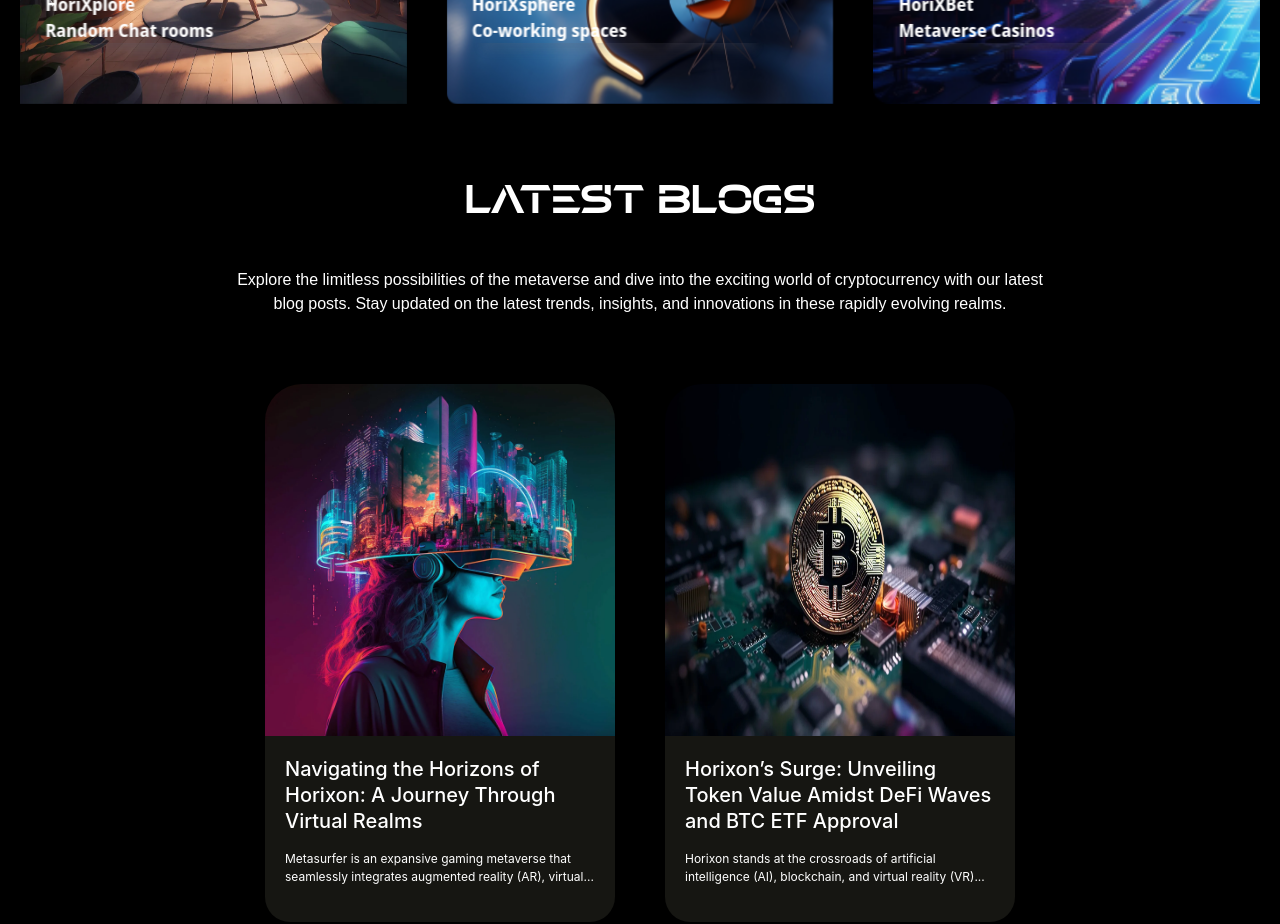
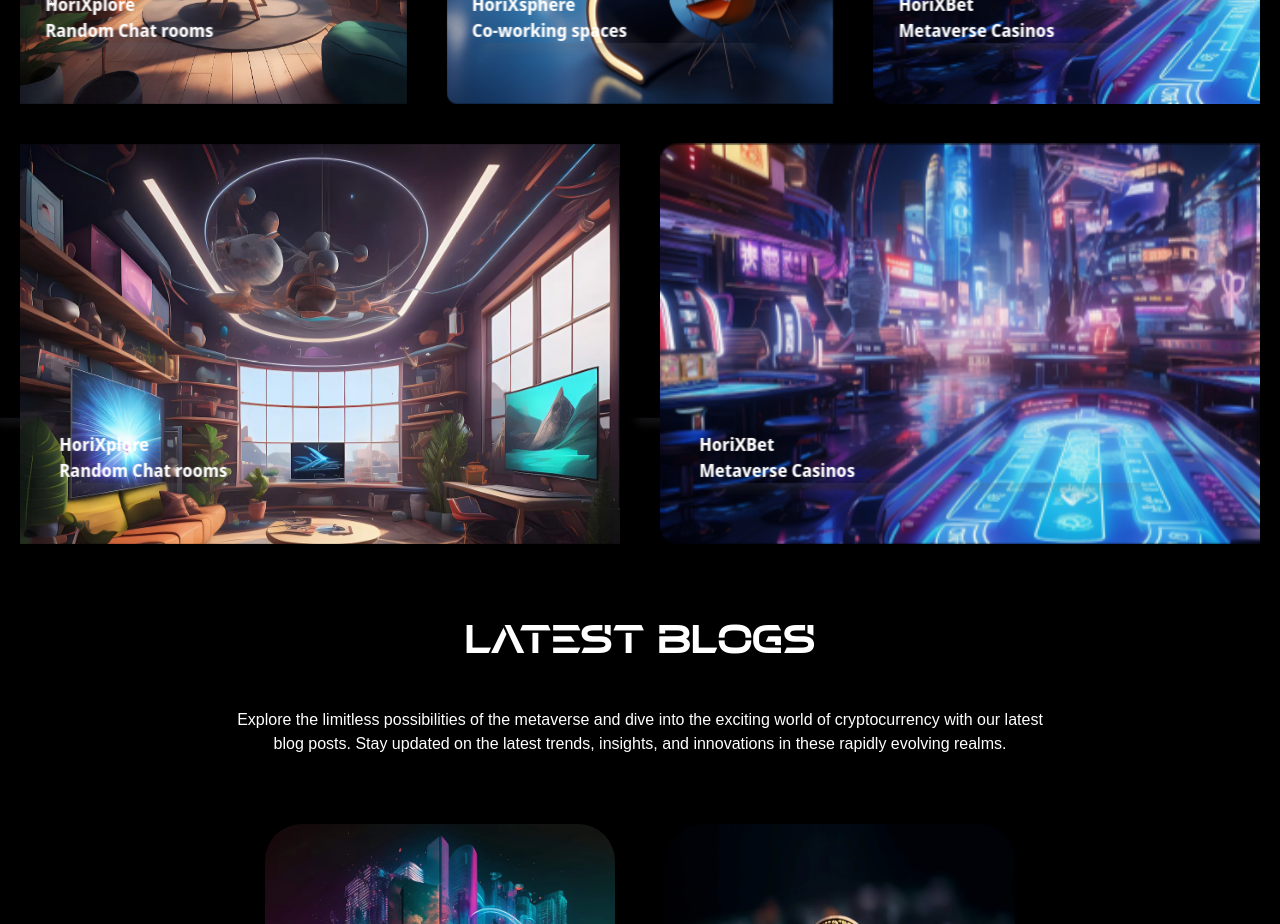
Before and after one commit to vimalbhesaniya/MetaBlock, a React (Vite) app: page / in a window 1280 px wide. Shown: the part 6320-7244 px from the top of the page. Built offline with nearby package versions, Linux system fonts and the light colour scheme; a web font is replaced by a local one.

Commit message:
--cards updated

```diff
--- a/src/Components/Button.jsx
+++ b/src/Components/Button.jsx
@@ -4,7 +4,7 @@ import React from 'react'
 const Button = ({ Text  , onclick , path}) => {
     return (
         <>
-            <button className="button" onClick={onclick}> <a  href={path??'#'} target='_blank' >{Text}</a></button>
+            <button className="button" onClick={onclick}><a  href={path??'#'} target='_blank' >{Text}</a></button>
         </>
     )
 }
--- a/src/Pages/HomePage/Home.jsx
+++ b/src/Pages/HomePage/Home.jsx
@@ -21,7 +21,7 @@ import fourFlip from "../../Components/Images/fourFlip.png";
 import five from "../../Components/Images/five.png";
 import fiveFlip from "../../Components/Images/fiveFlip.png";
 import AOS from "aos";
-import newImage from "../../assets/new.jpg"
+import newImage from "../../assets/new.jpg";
 import svg1 from "../../Components/SVG/1.svg";
 import svg2 from "../../Components/SVG/2.svg";
 import svg3 from "../../Components/SVG/3.svg";
@@ -37,7 +37,6 @@ import RenderModal from "../../Modals/RenderModal";
 import { whichModal } from "../../main";
 
 const Home = () => {
-
     const [s1, s2, s3, s4, s5] = useContext(Navigater);
     const [modal, setModal] = useContext(whichModal);
     useEffect(() => {
@@ -74,12 +73,15 @@ const Home = () => {
                         experiences.
                     </p>
                     <div className="buttonContainer">
-                        <Button Text={"INVEST"} />
+                        <Button Text={"INVEST"} path={"https://uniswap.org/"} />
                         <Button
                             Text={"STAKE"}
-                            onclick={() => setModal("commingSoon")}
+                            path={'https://www.sigle.io/'}
                         />
-                        <Button Text={"DOWNLOAD PLAN"} />
+                        <Button Text={"DOWNLOAD PLAN"}
+                        path={'https://uniswap.org/ecosystem'}
+
+                        />
                     </div>
                 </div>
 
@@ -100,7 +102,7 @@ const Home = () => {
                 <div className="aboutLeft">
                     <div className="bluryDiv1"></div>
                     <div className="bluryDiv2"></div>
-                    <img src={newImage}  className="img-fluid" alt="" />
+                    <img src={newImage} className="img-fluid" alt="" />
                 </div>
                 {
                     <div className="aboutRight">
@@ -346,9 +348,9 @@ const Home = () => {
                     <Card
                         customClass={"card3d"}
                         FrontPath={one}
-                        text={'EXPLORE'}
+                        text={"EXPLORE"}
                         BackPath={oneFlip}
-
+                        path={'# '}
                         FrontText={`HoriXpanse`}
                         FrontText2={"Metasurfer VR Time Travel Adventures"}
                         BackText={
@@ -358,7 +360,8 @@ const Home = () => {
                     <Card
                         customClass={"card3d"}
                         FrontPath={two}
-                        text={'COMING SOON'}
+                        path={'# '}
+                        text={"COMING SOON"}
                         BackPath={twoFlip}
                         FrontText={`HoriXBet`}
                         FrontText2={"Metaverse Casinos"}
@@ -371,7 +374,8 @@ const Home = () => {
                     <Card
                         customClass={"card3dcenter"}
                         FrontPath={three}
-                        text={'COMING SOON'}
+                        path={'# '}
+                        text={"COMING SOON"}
                         BackPath={threeFlip}
                         FrontText={`HoriXlearn`}
                         FrontText2={"The Futuristic Knowledge Hub"}
@@ -383,11 +387,12 @@ const Home = () => {
                 <div className="featureRight">
                     <Card
                         customClass={"card3d"}
+                        path={'# '}
                         FrontPath={four}
                         BackPath={fourFlip}
                         FrontText={`HoriXplore`}
                         FrontText2={`Random Chat rooms`}
-                        text={'COMING SOON'}
+                        text={"COMING SOON"}
                         BackText={`Step into the future of collaboration with HoriXphere, where virtual reality meets seamless teamwork. Experience a realm of immersive VR collaboration spaces, breaking the boundaries of traditional meetings and unleashing the potential of dynamic, interconnected digital workspaces.`}
                     />
                     <Card
@@ -396,7 +401,8 @@ const Home = () => {
                         BackPath={fiveFlip}
                         FrontText={`HoriXsphere`}
                         FrontText2={`Co-working spaces`}
-                        text={'COMING SOON'}
+                        path={'# '}
+                        text={"COMING SOON"}
                         BackText={
                             "Ignite your curiosity with HoriXlearn, the beacon of futuristic education within the Horixon metaverse. Dive into an AI-powered knowledge hub, where learning transcends boundaries, and the synergy of advanced technology shapes a new era of interactive and immersive educational experiences."
                         }
@@ -408,9 +414,10 @@ const Home = () => {
                     <Card
                         customClass={"card3d"}
                         FrontPath={four}
+                        path={'# '}
                         BackPath={fourFlip}
                         FrontText={`HoriXplore`}
-                        text={'COMING SOON'}
+                        text={"COMING SOON"}
                         FrontText2={`Random Chat rooms`}
                         BackText={`Step into the future of collaboration with HoriXphere, where virtual reality meets seamless teamwork. Experience a realm of immersive VR collaboration spaces, breaking the boundaries of traditional meetings and unleashing the potential of dynamic, interconnected digital workspaces.`}
                         />
@@ -420,7 +427,8 @@ const Home = () => {
                         BackPath={fiveFlip}
                         FrontText={`HoriXsphere`}
                         FrontText2={`Co-working spaces`}
-                        text={'COMING SOON'}
+                        path={'# '}
+                        text={"COMING SOON"}
                         BackText={
                             "Ignite your curiosity with HoriXlearn, the beacon of futuristic education within the Horixon metaverse. Dive into an AI-powered knowledge hub, where learning transcends boundaries, and the synergy of advanced technology shapes a new era of interactive and immersive educational experiences."
                         }
@@ -428,10 +436,37 @@ const Home = () => {
                     <Card
                         customClass={"card3d"}
                         FrontPath={two}
-                        text={'COMING SOON'}
+                        text={"COMING SOON"}
+                        BackPath={twoFlip}
+                        path={'# '}
+                        FrontText={`HoriXBet`}
+                        FrontText2={"Metaverse Casinos"}
+                        BackText={
+                            "Dive into the exhilarating world of HoriXBet, where cutting-edge technology and blockchain innovation redefine the art of gambling. Experience metaverse casinos like never before, where luck meets sophistication, and every bet becomes a thrilling leap into the future."
+                        }
+                        />
+                </div>
+            </section>
+            <section className="featuresContainer appContainer">
+                <div className="featureNextSection">
+                    <Card
+                        customClass={"card3d"}
+                        FrontPath={four}
+                        path={'# '}
+                        BackPath={fourFlip}
+                        FrontText={`HoriXplore`}
+                        text={"COMING SOON"}
+                        FrontText2={`Random Chat rooms`}
+                        BackText={`Step into the future of collaboration with HoriXphere, where virtual reality meets seamless teamwork. Experience a realm of immersive VR collaboration spaces, breaking the boundaries of traditional meetings and unleashing the potential of dynamic, interconnected digital workspaces.`}
+                        />
+                    <Card
+                        customClass={"card3d"}
+                        FrontPath={two}
+                        text={"COMING SOON"}
                         BackPath={twoFlip}
                         FrontText={`HoriXBet`}
                         FrontText2={"Metaverse Casinos"}
+                        path={'# '}
                         BackText={
                             "Dive into the exhilarating world of HoriXBet, where cutting-edge technology and blockchain innovation redefine the art of gambling. Experience metaverse casinos like never before, where luck meets sophistication, and every bet becomes a thrilling leap into the future."
                         }
--- a/src/Shared/Navbar.jsx
+++ b/src/Shared/Navbar.jsx
@@ -26,13 +26,13 @@ const Navbar = () => {
                             <Link to={''} className='navLink' onClick={()=> handler(s3)}>RoadMap</Link>
                         </div>
                         <div className='navLinkItem'>
-                            <Link to={''} className='navLink' onClick={()=> handler(s4)}>Contact</Link>
+                            <Link to={'https://www.telegram.org'} className='navLink'>Contact</Link>
                         </div>
                         <div className='navLinkItem'>
-                            <Link to={''} className='navLink'>Login</Link>
+                            <Link to={'https://www.google.com'} className='navLink'>Login</Link>
                         </div>
                         <div className='navLinkItem'>
-                            <Link to={''} className='navLink'>Register</Link>
+                            <Link to={'https://www.youtube.com'} className='navLink'>Register</Link>
                         </div>
                     </div>
                 </nav>
```
Lines whose indentation alone changed are shown as unchanged.
